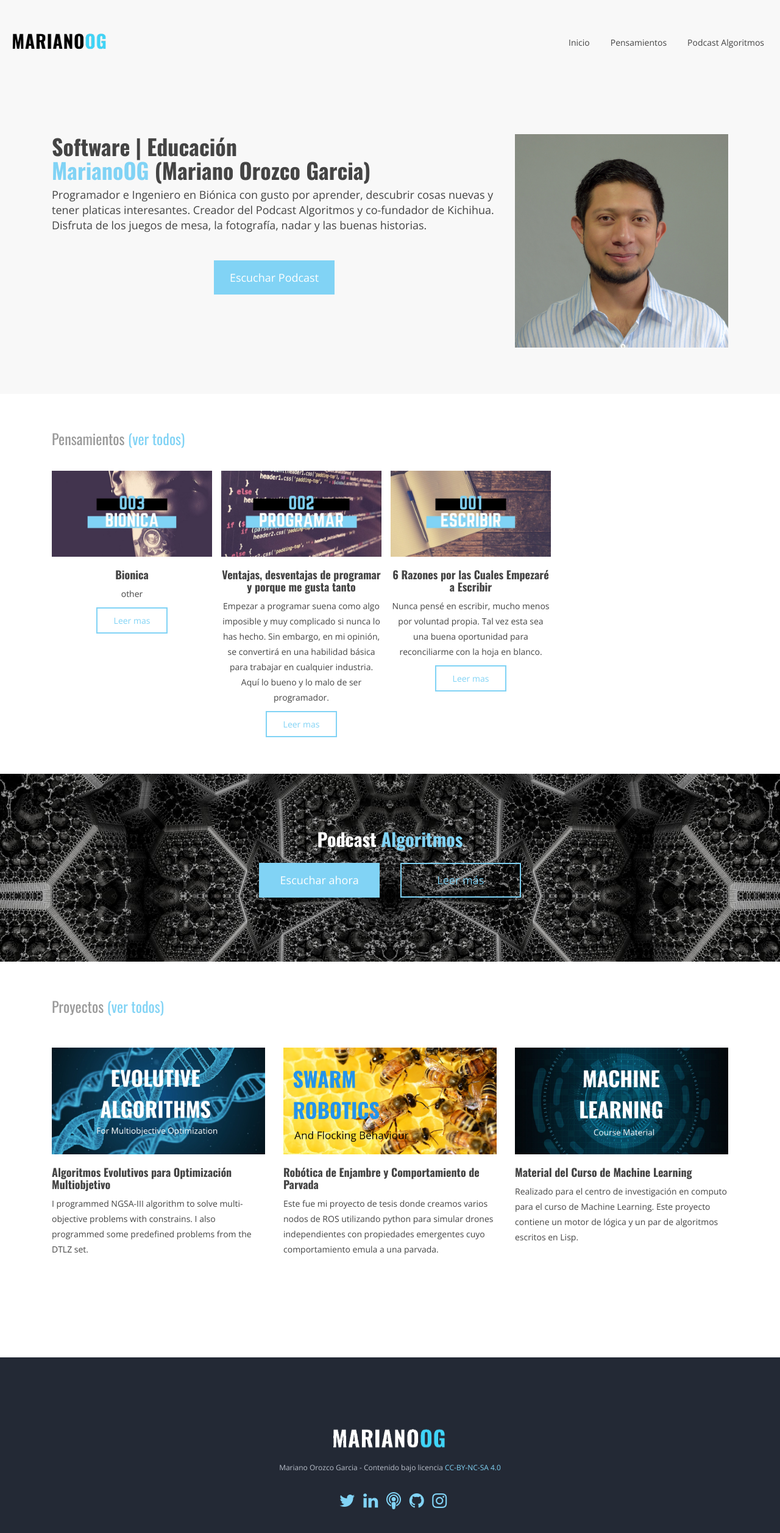
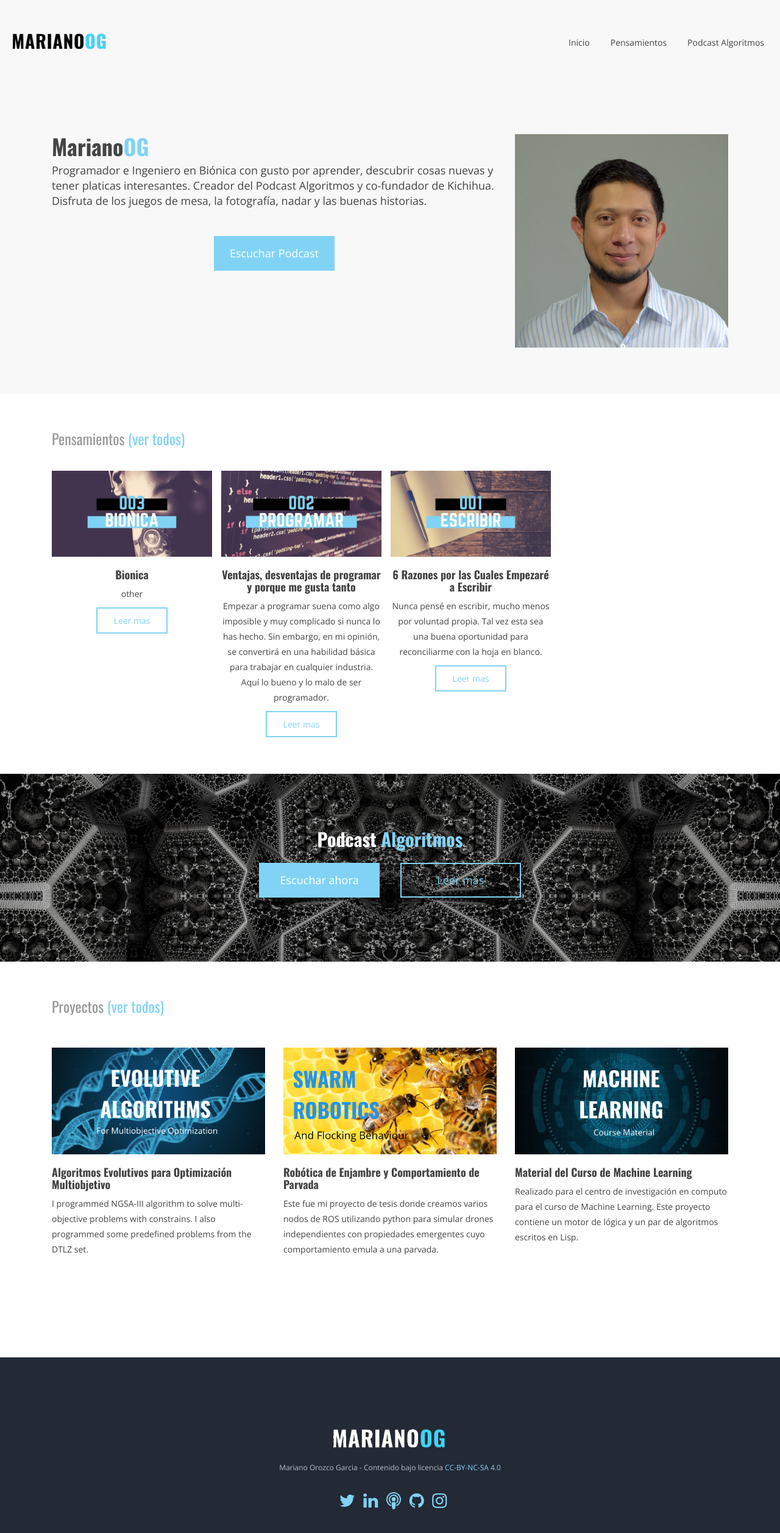
Before and after one commit to MarianoOG/marianoog.github.io, a Jekyll site: the page built from index.html, in a window 1280 px wide. Shown: the top 2514 px of the page at 61% size. Built offline with Jekyll 4.4.1, drawn with Linux system fonts in a browser that asks for light colours.

Commit message:
simplified title

```diff
--- a/index.html
+++ b/index.html
@@ -16,7 +16,7 @@ canonical: https://marianoog.github.io
 
         <div class="col-xs-12 col-sm-8">
           <div class="hero-content-v2">
-            <h1>Software | Educación<br><strong><span class="text-primary">MarianoOG</span> (Mariano Orozco Garcia)</strong></h1>
+            <h1>Mariano<span class="text-primary">OG</span></h1>
             <p>{{ site.author.description }}</p>
             <p class="text-center"><a href="https://ona309.com/Podcast" class="page-scroll btn btn-lg btn-default-filled">Escuchar Podcast</i></a></p>
           </div>
```
